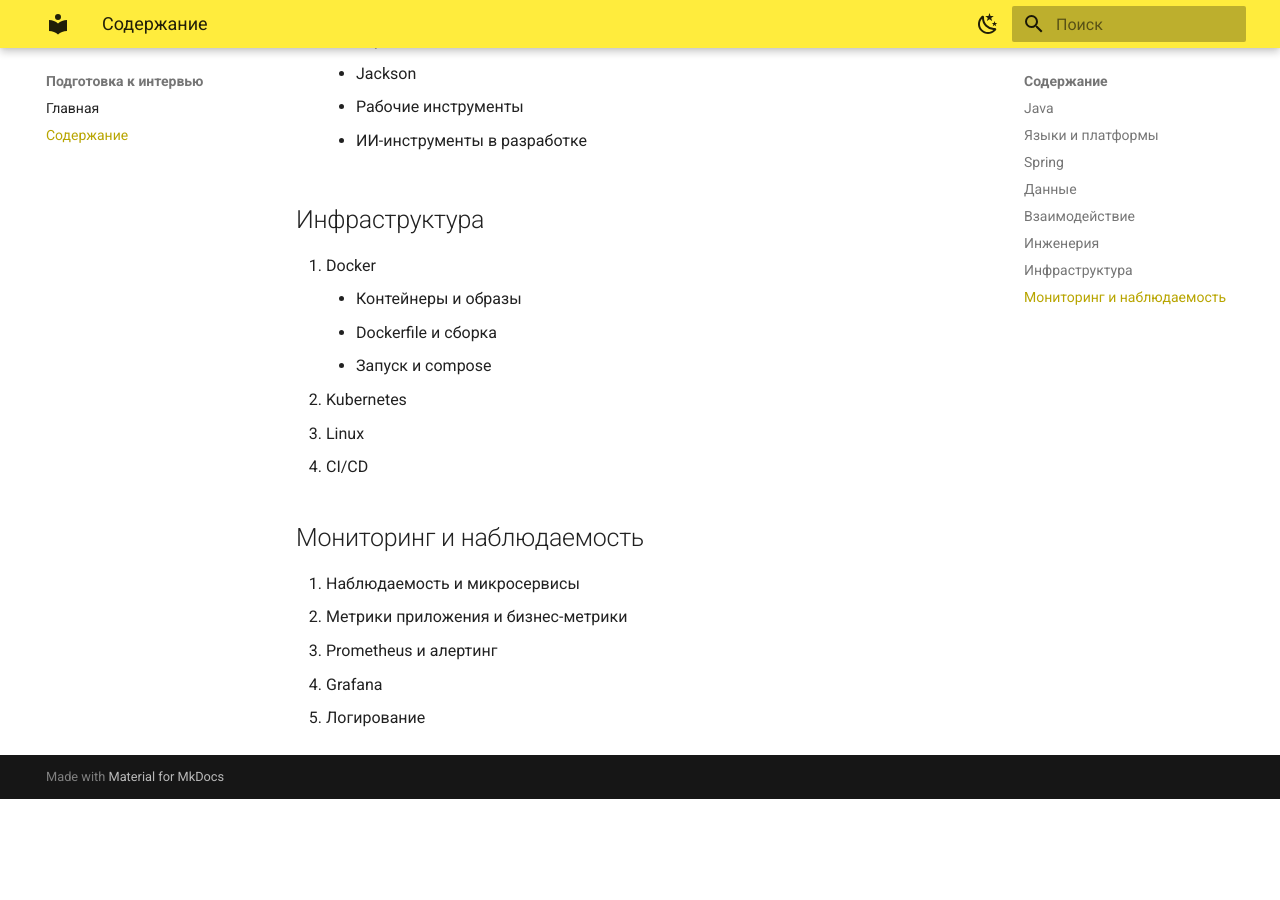
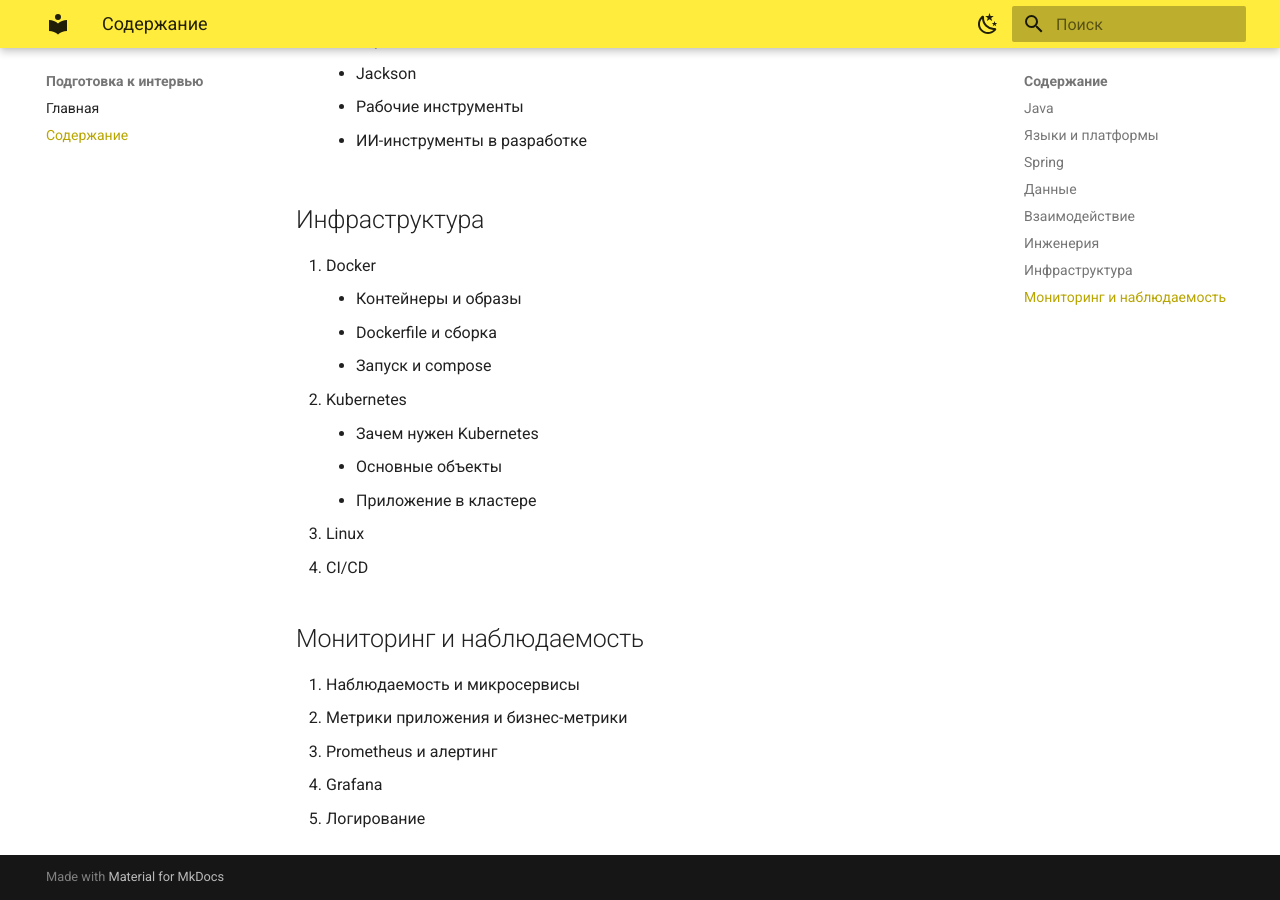
Before and after one commit to artem961/java-backend-notes, an MkDocs documentation site: the page built from docs/contents.md, in a window 1280 px wide and 900 px high, scrolled down 7174 px. Built offline with MkDocs 1.6.1 and Material for MkDocs 9.7.7, drawn with Linux system fonts in a browser that asks for light colours; before the commit the page ends 7973 px from its top, so only the background shows below that.

Commit message:
Определить состав раздела Kubernetes
Три темы: зачем нужен, основные объекты, жизнь приложения в кластере.
Внутреннее устройство control plane не разбираем.

```diff
--- a/docs/contents.md
+++ b/docs/contents.md
@@ -224,6 +224,9 @@
     - Dockerfile и сборка
     - Запуск и compose
 38. Kubernetes
+    - Зачем нужен Kubernetes
+    - Основные объекты
+    - Приложение в кластере
 39. Linux
 40. CI/CD
 
```
